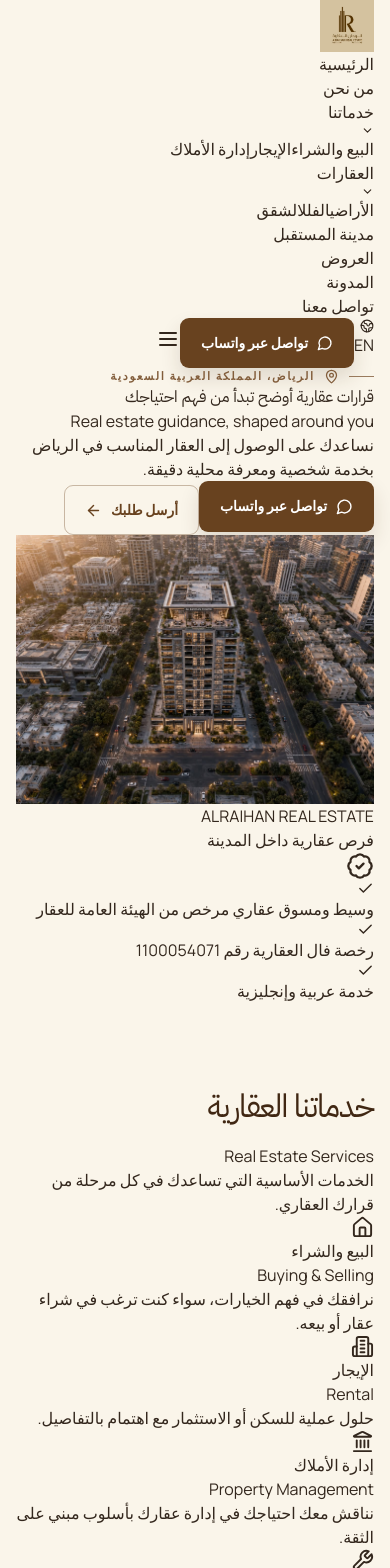
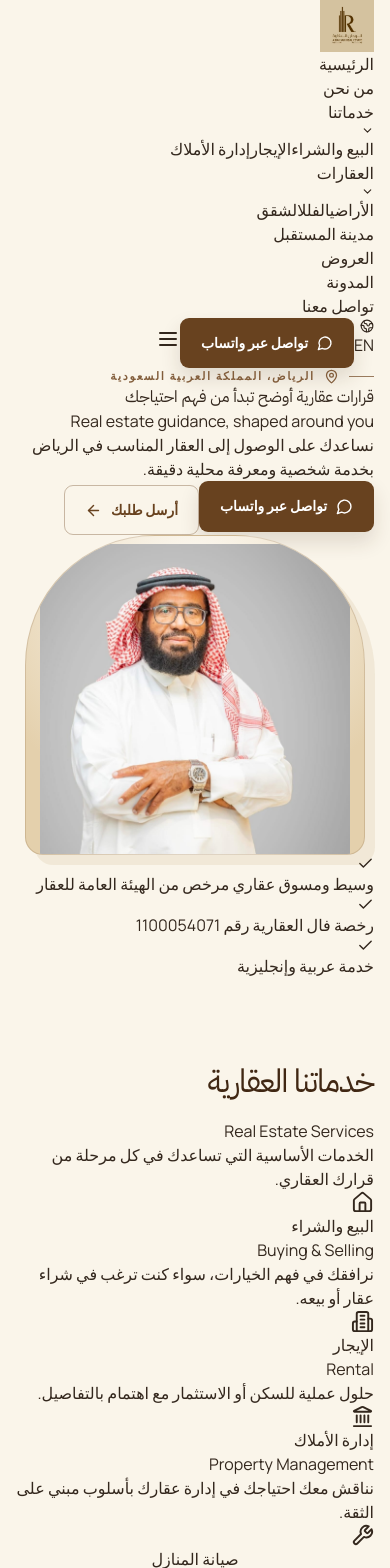
Before and after one commit to FassihShah/alraihan-estate, a Next.js app: page / in a window 390 px wide. Shown: the top 1568 px of the page. Built offline with nearby package versions, Linux system fonts and the light colour scheme.

Commit message:
Refine hero portrait and mobile media fitting

```diff
--- a/app/future-city/page.tsx
+++ b/app/future-city/page.tsx
@@ -103,7 +103,7 @@ export default function FutureCityPage() {
             {galleryImages.map((img, i) => (
               <div key={img} className={`overflow-hidden rounded-2xl ${i === 0 ? "md:col-span-2 md:row-span-2" : ""}`}>
                 <img
-                  className="h-full w-full object-cover transition duration-500 hover:scale-105"
+                  className={`h-full w-full transition duration-500 hover:scale-105 ${i === 2 ? "bg-[#f1e4cb] object-contain" : "object-cover object-center"}`}
                   src={img}
                   alt={lang === "ar" ? "صورة موقع أو تطوير عمراني توضيحية" : "Illustrative location or urban-development visual"}
                 />
--- a/app/offers/page.tsx
+++ b/app/offers/page.tsx
@@ -76,7 +76,7 @@ export default function OffersPage() {
                 "/images/WhatsApp Image 2026-08-25 at 12.27.08 AM.jpeg",
                 "/images/WhatsApp Image 2026-08-25 at 12.27.08.jpeg",
               ].map((image) => (
-                <img key={image} src={image} alt={lang === "ar" ? "مشروع تجاري" : "Commercial project"} className="h-72 w-full rounded-2xl object-cover" />
+                <img key={image} src={image} alt={lang === "ar" ? "مشروع تجاري" : "Commercial project"} className="aspect-[3/5] w-full rounded-2xl bg-[#f1e4cb] object-contain md:aspect-auto md:h-80" />
               ))}
             </div>
           </div>
--- a/app/page.tsx
+++ b/app/page.tsx
@@ -1,7 +1,7 @@
 "use client";
 
 import Link from "next/link";
-import { ArrowLeft, ArrowRight, BadgeCheck, Check, ExternalLink, MapPin, MessageCircle, ShieldCheck, Wrench } from "lucide-react";
+import { ArrowLeft, ArrowRight, Check, ExternalLink, MapPin, MessageCircle, ShieldCheck, Wrench } from "lucide-react";
 import Header from "@/components/Header";
 import Footer from "@/components/Footer";
 import Portrait from "@/components/Portrait";
@@ -70,13 +70,8 @@ export default function HomePage() {
               <Link href="/request" className="btn btn-outline">{c.submitRequirement}<Arrow size={17} /></Link>
             </div>
           </div>
-          <div className="relative min-h-[360px] overflow-hidden rounded-2xl bg-[#68421f] shadow-[0_20px_45px_rgba(64,39,19,.16)] md:min-h-[480px]">
-            <img src="/images/WhatsApp Image 2026-08-25 at 12.27.05 AM.jpeg" alt={lang === "ar" ? "مشهد عمراني توضيحي داخل المدينة" : "Illustrative urban development within the city"} className="absolute inset-0 h-full w-full object-cover" />
-            <div className="absolute inset-0 bg-gradient-to-t from-[#402713]/75 via-transparent to-transparent" />
-            <div className="absolute inset-x-0 bottom-0 flex items-end justify-between gap-4 p-5 text-[#fbf7ef] md:p-7">
-              <div><p className="text-sm font-bold">ALRAIHAN REAL ESTATE</p><p className="mt-1 text-xs text-[#f3e7cf]/80">{lang === "ar" ? "فرص عقارية داخل المدينة" : "Urban property opportunities"}</p></div>
-              <BadgeCheck size={28} className="shrink-0 text-[#e5d2ae]" aria-label={c.license} />
-            </div>
+          <div className="mx-auto flex w-full max-w-[300px] items-end justify-center py-1 md:max-w-[330px] lg:max-w-[350px]">
+            <Portrait compact note="" />
           </div>
         </div>
       </section>
@@ -111,13 +106,12 @@ export default function HomePage() {
           <div><h2 className={`section-title ${displayFont}`}>{l.properties}</h2><p className="text-sm font-bold text-[#825d3b]">{l.propertiesEn}</p><p className="mt-4 max-w-md leading-8 text-[#746557]">{l.propertiesText}</p>
             <div className="mt-7 grid gap-3">{propertyTypes.map((property) => <Link key={property.key} href={`/request?type=${property.key}`} className="group flex items-center justify-between gap-4 rounded-xl border border-[#6b421f]/15 bg-[#fbf7ef] px-5 py-4 text-[#402713] no-underline transition hover:border-[#6b421f]/40"><span><b className="block">{lang === "ar" ? property.titleAr : property.titleEn}</b><small className="mt-1 block text-xs font-bold text-[#825d3b]">{lang === "ar" ? property.titleEn : property.titleAr}</small></span><Arrow size={18} className="shrink-0 transition group-hover:translate-x-1 rtl:group-hover:-translate-x-1" /></Link>)}</div>
           </div>
-          <div className="grid gap-4 sm:grid-cols-[1.05fr_.95fr]"><img src={propertyImages[0]} alt={lang === "ar" ? "تطوير عمراني توضيحي داخل الرياض" : "Illustrative urban development in Riyadh"} className="h-[300px] w-full rounded-2xl object-cover sm:h-full" /><div className="grid gap-4"><img src={propertyImages[1]} alt={lang === "ar" ? "برج سكني توضيحي" : "Illustrative residential tower"} className="h-[180px] w-full rounded-2xl object-cover" /><img src={propertyImages[2]} alt={lang === "ar" ? "مشهد عمراني توضيحي" : "Illustrative city development"} className="h-[180px] w-full rounded-2xl object-cover" /></div></div>
+          <div className="grid gap-4 sm:grid-cols-[1.05fr_.95fr]"><img src={propertyImages[0]} alt={lang === "ar" ? "تطوير عمراني توضيحي داخل الرياض" : "Illustrative urban development in Riyadh"} className="h-[260px] w-full rounded-2xl object-cover object-center sm:h-full" /><div className="grid gap-4"><img src={propertyImages[1]} alt={lang === "ar" ? "برج سكني توضيحي" : "Illustrative residential tower"} className="h-[220px] w-full rounded-2xl object-cover object-center sm:h-[180px]" /><img src={propertyImages[2]} alt={lang === "ar" ? "مشهد عمراني توضيحي" : "Illustrative city development"} className="h-[220px] w-full rounded-2xl object-cover object-center sm:h-[180px]" /></div></div>
         </div>
       </section>
 
       <section id="about" className="section">
-        <div className="shell grid gap-6 lg:grid-cols-[.42fr_.76fr_1.05fr]">
-          <div className="mx-auto w-full max-w-[220px] lg:mx-0"><Portrait compact note="" /></div>
+        <div className="shell grid gap-6 lg:grid-cols-[.78fr_1.22fr]">
           <div className="flex flex-col justify-center px-2 py-4 lg:px-3"><p className="eyebrow">{l.advisor}</p><p className="mt-2 text-sm font-bold text-[#825d3b]">{l.advisorEn}</p><p className="mt-5 max-w-sm leading-8 text-[#746557]">{l.advisorText}</p><Link href="/about" className="btn btn-outline mt-7 w-fit">{l.learnMore}<Arrow size={17} /></Link></div>
           <div className="relative min-h-[330px] overflow-hidden rounded-2xl bg-[#68421f]"><OfficePhoto fill /><div className="absolute inset-0 bg-gradient-to-t from-[#402713]/85 via-[#402713]/20 to-transparent" /><div className="absolute inset-x-0 bottom-0 p-6 text-[#fbf7ef]"><h2 className={`text-2xl font-semibold ${displayFont}`}>{l.company}</h2><p className="mt-1 text-xs font-bold text-[#e5d2ae]">{l.companyEn}</p><p className="mt-4 max-w-md text-sm leading-7 text-[#f3e7cf]/85">{l.companyText}</p></div></div>
         </div>
```
